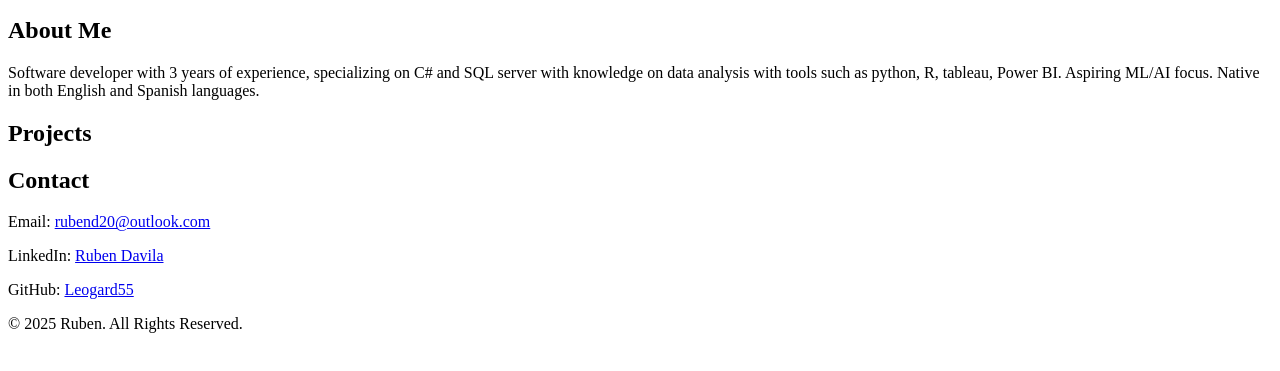
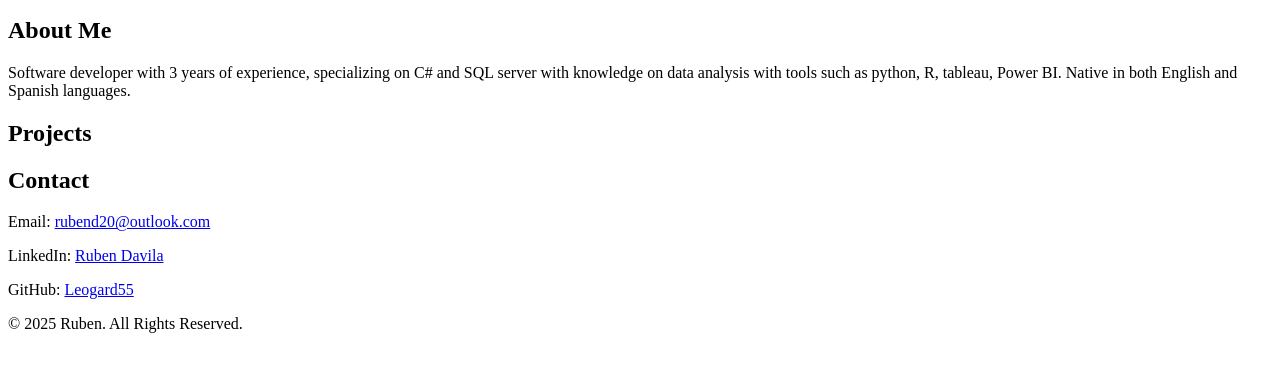
Before and after one commit to Leogard55/Leogard, a plain HTML site: page index.html in a window 1280 px wide. Shown: the part 313-684 px from the top of the page. Drawn offline with Linux system fonts and the light colour scheme.

```diff
--- a/index.html
+++ b/index.html
@@ -17,7 +17,7 @@
 
     <section id="about">
         <h2>About Me</h2>
-        <p>Software developer with 3 years of experience, specializing on C# and SQL server with knowledge on data analysis with tools such as python, R, tableau, Power BI. Aspiring ML/AI focus. Native in both English and Spanish languages.</p>
+        <p>Software developer with 3 years of experience, specializing on C# and SQL server with knowledge on data analysis with tools such as python, R, tableau, Power BI. Native in both English and Spanish languages.</p>
     </section>
 
     <section id="projects">
```
